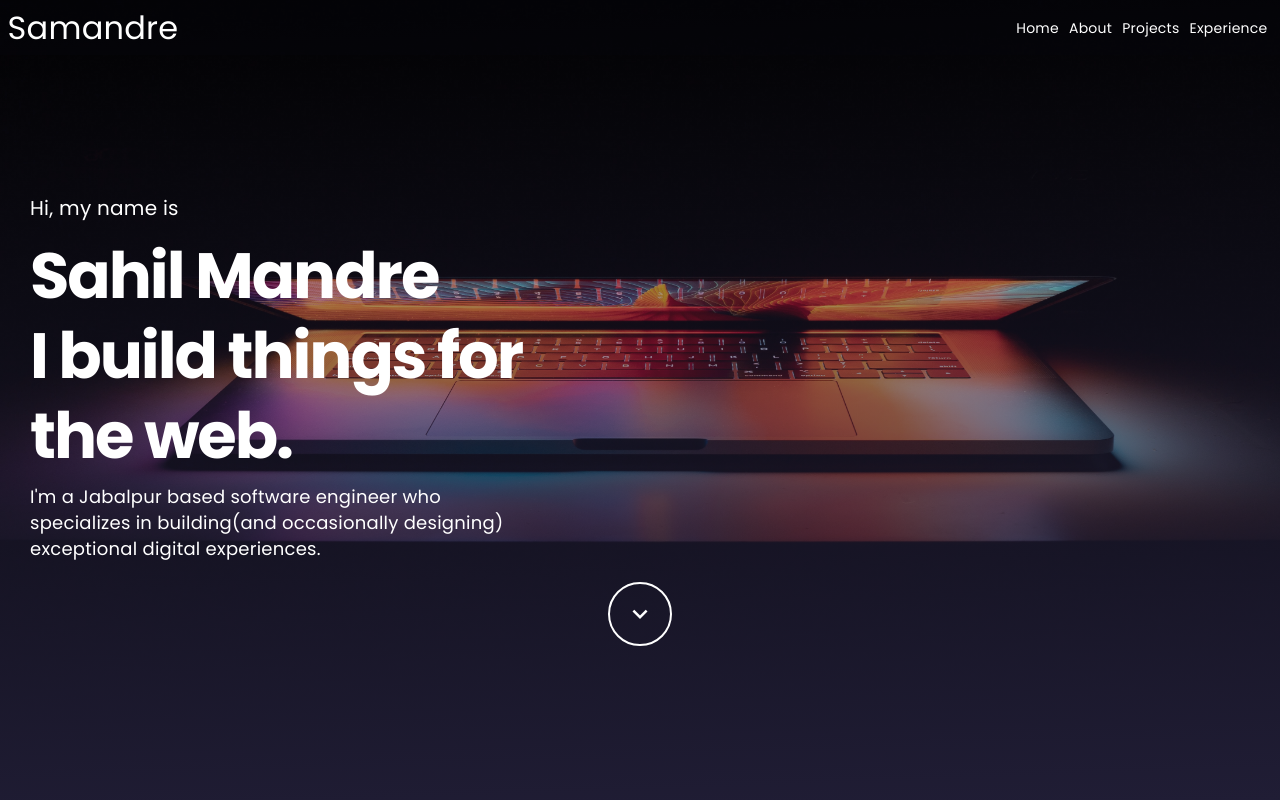
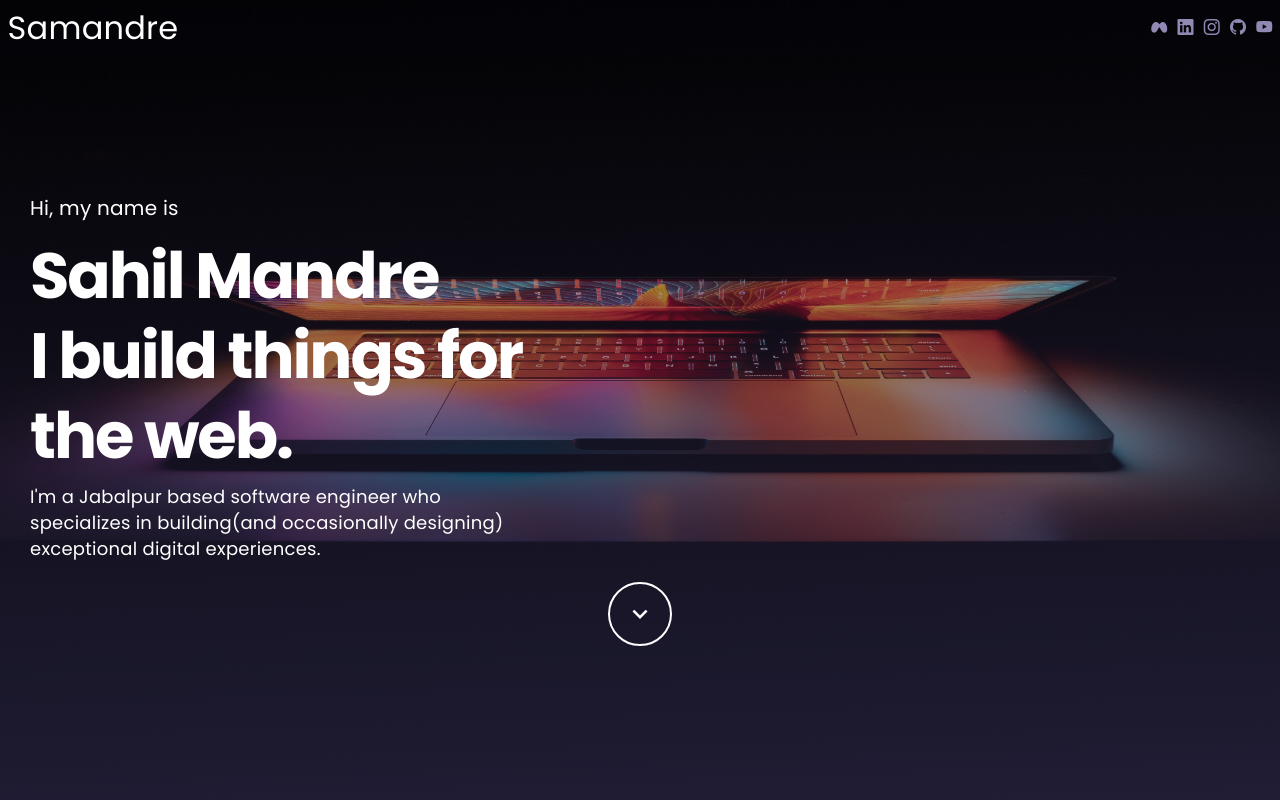
Before and after one commit to sahilmandre/portfolio22, an Angular app: page / in a window 1280 px wide. Shown: the top 800 px of the page. Built offline with nearby package versions, Linux system fonts and the light colour scheme.

Commit message:
footer header updated

```diff
--- a/package.json
+++ b/package.json
@@ -22,6 +22,7 @@
     "@angular/router": "^15.0.0",
     "@ng-bootstrap/ng-bootstrap": "^14.0.0",
     "bootstrap": "^5.3.0-alpha1",
+    "bootstrap-icons": "^1.10.3",
     "rxjs": "~7.5.0",
     "tslib": "^2.3.0",
     "zone.js": "~0.12.0"
--- a/src/app/app.component.html
+++ b/src/app/app.component.html
@@ -1,6 +1,8 @@
 <div class="bodyBackground">
   <app-header></app-header>
+  <!-- <router-outlet></router-outlet> -->
   <app-hero></app-hero>
+
   <app-about-us></app-about-us>
   <app-projects></app-projects>
   <app-footer></app-footer>
--- a/src/app/footer/footer.component.html
+++ b/src/app/footer/footer.component.html
@@ -23,14 +23,50 @@
           <div class="description">Contact</div>
         </div>
       </div>
+
       <div class="col-3">
         <div class="socialLinks footerTitleNormal">Social links</div>
         <div class="mt-5">
-          <div class="description">Facebook</div>
-          <div class="description">LinkedIn</div>
-          <div class="description">Instagram</div>
-          <div class="description">Youtube</div>
-          <div class="description">Github</div>
+          <div>
+            <a
+              class="description text-decoration-none"
+              href="https://www.facebook.com/sahil.mandre.58/"
+              target="_blank"
+              >Facebook <i class="bi bi-meta ms-3"></i
+            ></a>
+          </div>
+          <div>
+            <a
+              class="description text-decoration-none"
+              href="https://www.linkedin.com/in/sahilmandre/"
+              target="_blank"
+              >LinkedIn <i class="bi bi-linkedin ms-3"></i
+            ></a>
+          </div>
+          <div>
+            <a
+              class="description text-decoration-none"
+              href="https://www.instagram.com/sahilmandre/"
+              target="_blank"
+              >Instagram <i class="bi bi-instagram ms-3"></i
+            ></a>
+          </div>
+          <div>
+            <a
+              class="description text-decoration-none"
+              href="https://www.youtube.com/sahilmandre"
+              target="_blank"
+              >Youtube <i class="bi bi-youtube ms-3"></i
+            ></a>
+          </div>
+          <div>
+            <a
+              class="description text-decoration-none"
+              href="https://github.com/sahilmandre"
+              target="_blank"
+              >Github <i class="bi bi-github ms-3"></i
+            ></a>
+          </div>
         </div>
       </div>
     </div>
--- a/src/app/header/header.component.html
+++ b/src/app/header/header.component.html
@@ -1,5 +1,5 @@
 <div class="headerPosition">
-  <nav class="navbar navbar-expand-lg header-section">
+  <nav class="navbar navbar-expand-md header-section">
     <div class="container-fluid">
       <a class="brand" href="#">Samandre</a>
       <button
@@ -16,16 +16,49 @@
       <div class="collapse navbar-collapse justify-content-end" id="navbarNav">
         <ul class="navbar-nav">
           <li class="nav-item">
-            <a class="nav-link" aria-current="page" routerLink="/">Home</a>
+            <a
+              class="description text-decoration-none"
+              href="https://www.facebook.com/sahil.mandre.58/"
+              target="_blank"
+            >
+              <i class="bi bi-meta ms-3"></i
+            ></a>
           </li>
           <li class="nav-item">
-            <a class="nav-link" [routerLink]="['/about']">About</a>
+            <a
+              class="description text-decoration-none"
+              href="https://www.linkedin.com/in/sahilmandre/"
+              target="_blank"
+            >
+              <i class="bi bi-linkedin ms-3"></i
+            ></a>
           </li>
           <li class="nav-item">
-            <a class="nav-link" routerLink="/projects">Projects</a>
+            <a
+              class="description text-decoration-none"
+              href="https://www.instagram.com/sahilmandre/"
+              target="_blank"
+            >
+              <i class="bi bi-instagram ms-3"></i
+            ></a>
           </li>
           <li class="nav-item">
-            <a class="nav-link" routerLink="/experience">Experience</a>
+            <a
+              class="description text-decoration-none"
+              href="https://github.com/sahilmandre"
+              target="_blank"
+            >
+              <i class="bi bi-github ms-3"></i
+            ></a>
+          </li>
+          <li class="nav-item">
+            <a
+              class="description text-decoration-none"
+              href="https://www.youtube.com/sahilmandre"
+              target="_blank"
+            >
+              <i class="bi bi-youtube ms-3"></i
+            ></a>
           </li>
         </ul>
       </div>
--- a/src/index.html
+++ b/src/index.html
@@ -29,6 +29,10 @@
       href="https://fonts.googleapis.com/icon?family=Material+Icons"
       rel="stylesheet"
     />
+    <link
+      rel="stylesheet"
+      href="https://cdn.jsdelivr.net/npm/bootstrap-icons@1.10.3/font/bootstrap-icons.css"
+    />
   </head>
   <body class="mat-typography mx-0">
     <!-- <div class="hero-image"></div> -->
```
Also changed, not shown: src/app/app-routing.module.ts (+18 -16 lines), 1 other file (tests, documents, lock files or other folders).
